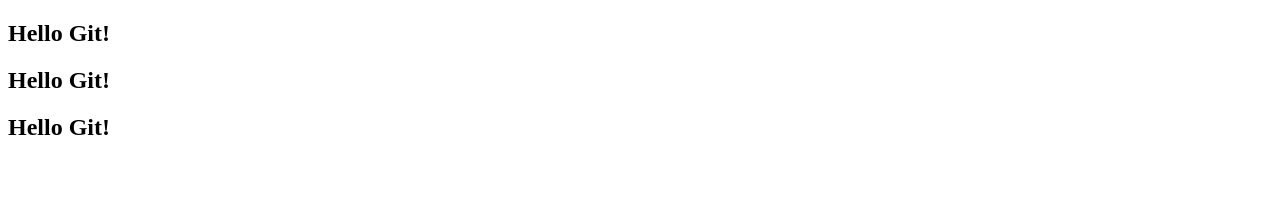
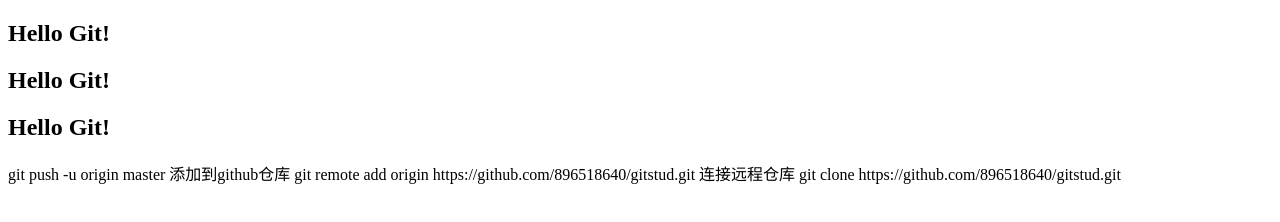
Before and after one commit to 896518640/gitstud, a plain HTML site: page index.html in a window 1280 px wide. Drawn offline with Linux system fonts and the light colour scheme.

Commit message:
修改了index.html

```diff
--- a/index.html
+++ b/index.html
@@ -10,5 +10,8 @@
     <h2>Hello Git!</h2>
     <h2>Hello Git!</h2>
     <h2>Hello Git!</h2>
+    git push -u origin master  添加到github仓库
+    git remote add origin https://github.com/896518640/gitstud.git 连接远程仓库
+    git clone https://github.com/896518640/gitstud.git
 </body>
 </html>
```
